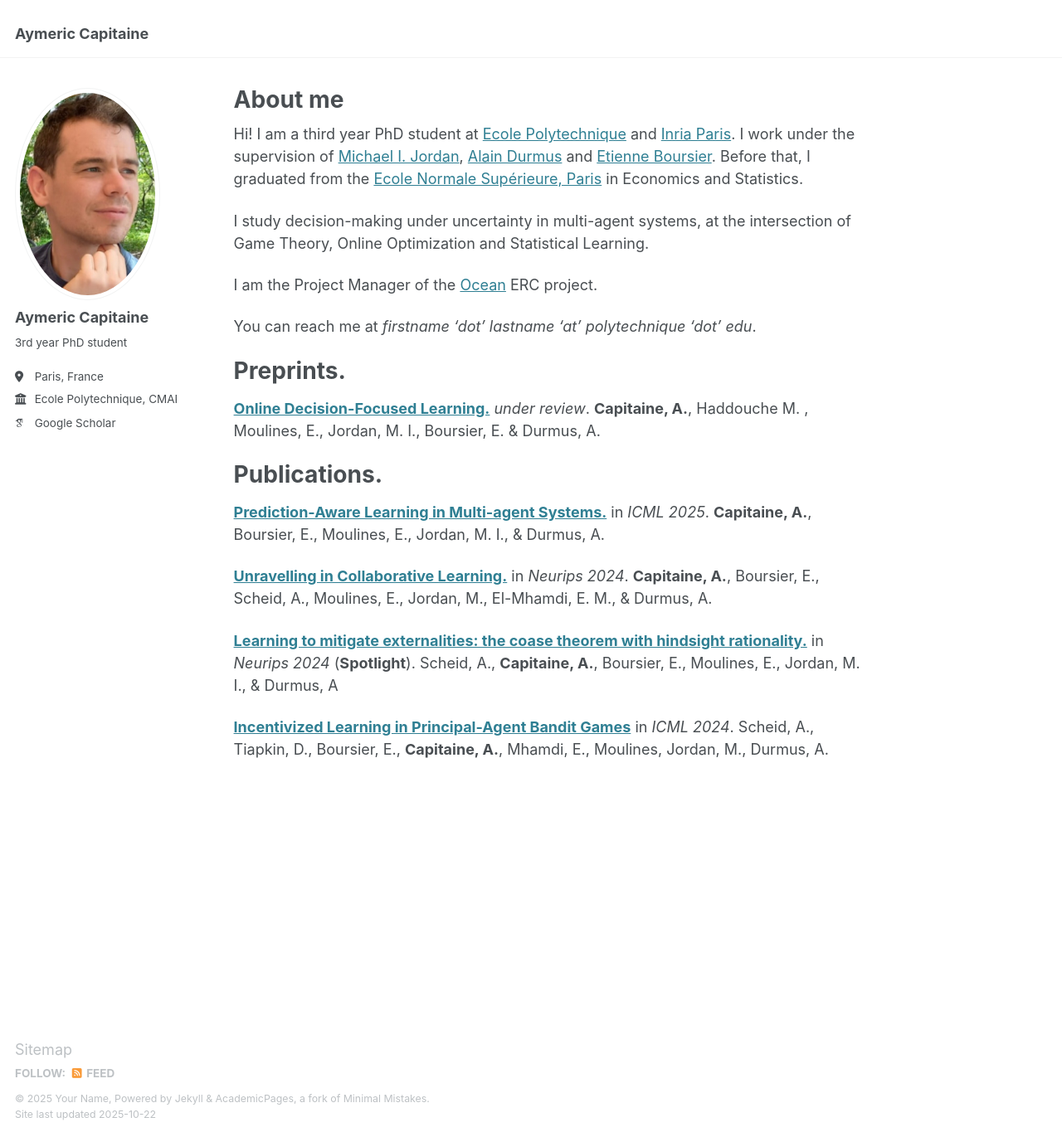
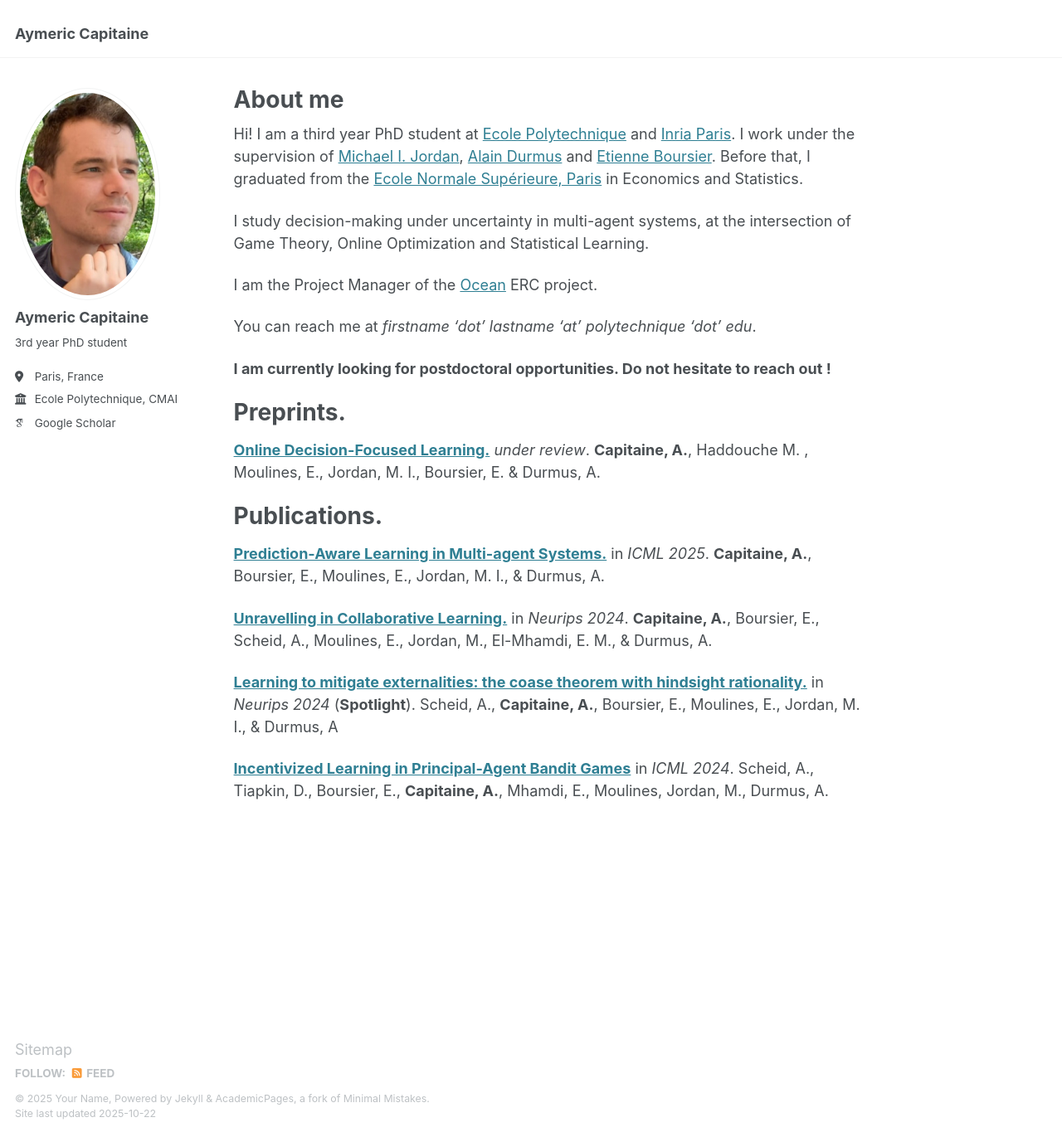
Before and after one commit to aymericcapitaine/aymericcapitaine.github.io, a Jekyll site: the page built from _pages/about.md, in a window 1280 px wide and 1371 px high. Shown: the whole window at 83% size. Built offline with Jekyll 4.4.1, drawn with Linux system fonts in a browser that asks for light colours; some web fonts are replaced.

Commit message:
Update about.md
added sentences opportunities

```diff
--- a/_pages/about.md
+++ b/_pages/about.md
@@ -13,6 +13,8 @@ I study decision-making under uncertainty in multi-agent systems, at the interse
 I am the Project Manager of the [Ocean](https://oceanerc.com/) ERC project.
 
 You can reach me at *firstname 'dot' lastname 'at' polytechnique 'dot' edu*.
+
+**I am currently looking for postdoctoral opportunities. Do not hesitate to reach out !**
 
 Preprints.
 ======
```
